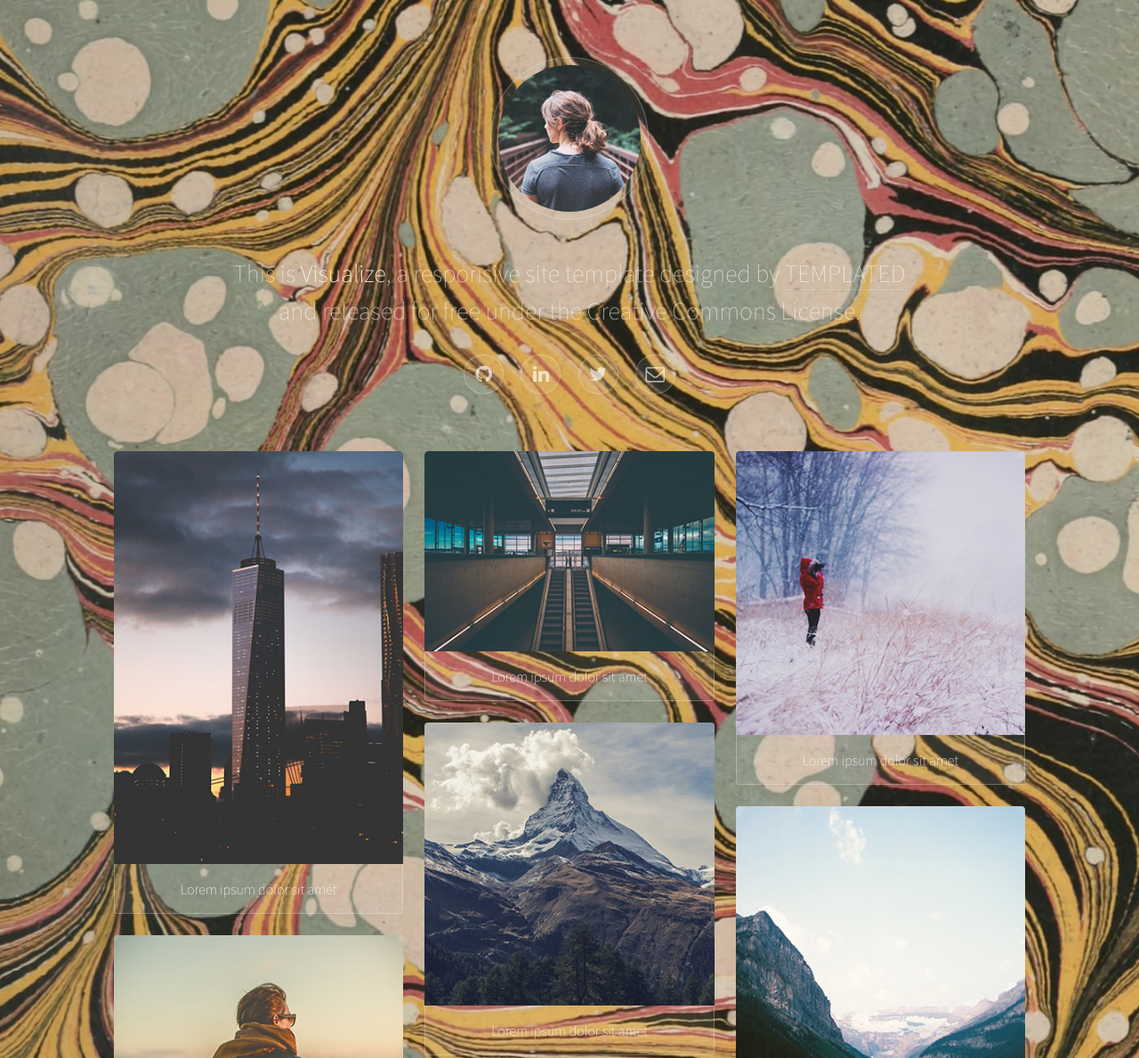
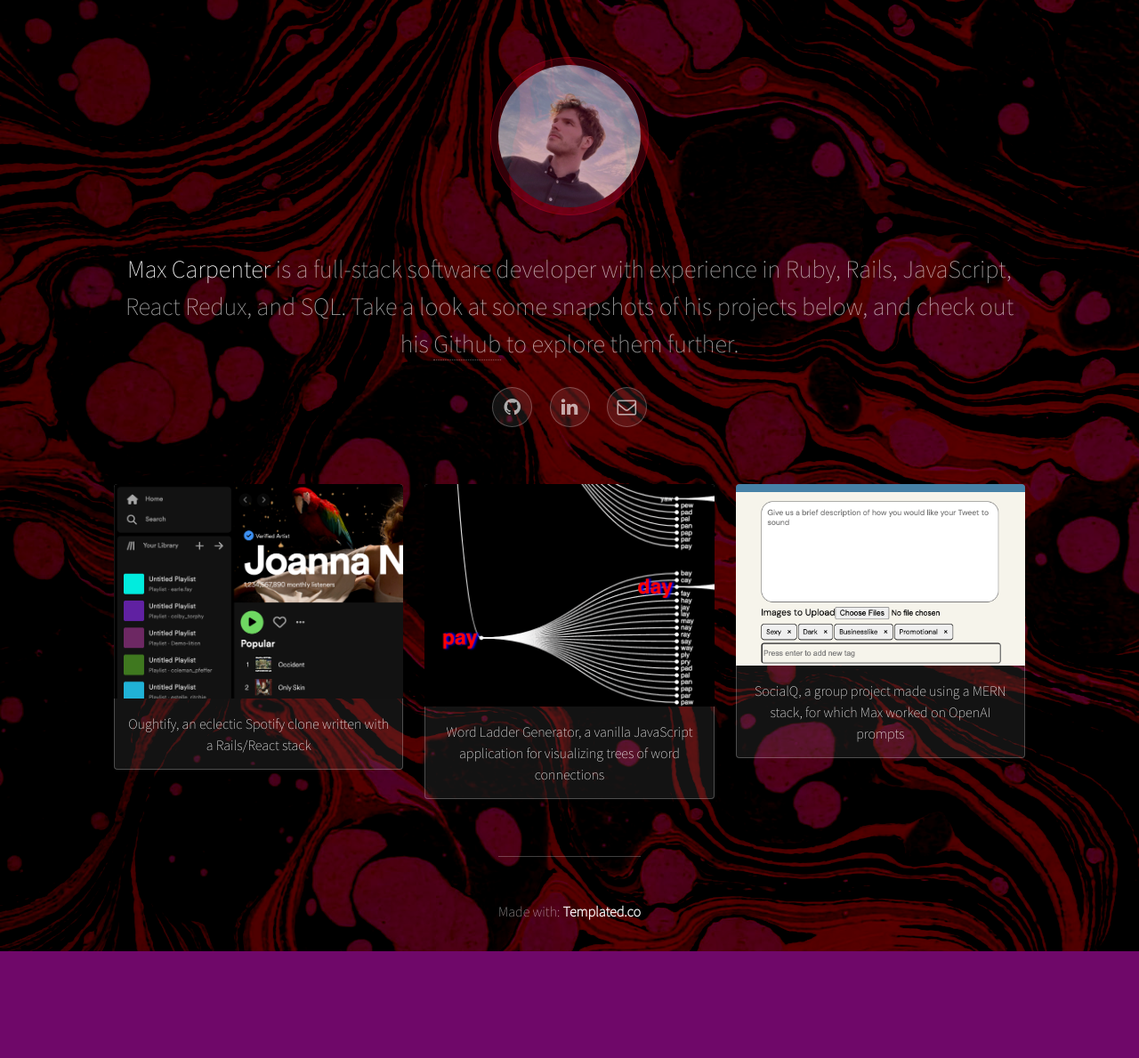
Before and after one commit to mxcrpntr/portfolio, a plain HTML site: page index.html in a window 1280 px wide. Shown: the top 1189 px of the page at 89% size. After the commit the page ends 1069 px from the top, so only its background shows below. Drawn offline with Linux system fonts and the light colour scheme.

Commit message:
committing all updated changes

```diff
--- a/assets/css/main.css
+++ b/assets/css/main.css
@@ -1409,11 +1409,11 @@
 	}
 
 	body {
-		background-color: #000;
+		background-color: #6f0869;
 		background-image: url("../../images/shandy_marbled_page.jpg");
 		background-size: cover;
 		background-position: top center;
-		background-blend-mode: difference;
+		background-blend-mode:color-burn;
 	}
 
 		body.is-loading *, body.is-loading *:before, body.is-loading *:after {
@@ -2597,15 +2597,28 @@
 			display: inline-block;
 			margin: 0 0 2em 0;
 			padding: 0.5em;
-			border: solid 1px rgba(255, 255, 255, 0.25);
-			background-color: rgba(255, 255, 255, 0.075);
+			border: solid 1px rgba(253, 0, 42, 0.2);
+			background-color: rgba(253, 0, 42, 0.2);
+		}
+		#header .avatar:hover {
+			border: solid 1px rgba(253, 0, 42, 0);
+			background-color: rgba(253, 0, 42, 0);
+			transition: .5s;
 		}
 
 			#header .avatar img {
 				border-radius: 100%;
 				display: block;
 				width: 10em;
-			}
+				opacity: .65;
+			}
+			#header .avatar img:hover {
+				opacity: .8;
+				transform: scale(1.2);
+				transition: all .7s ease-in;
+				transition: all .7s ease-out;
+			}
+
 
 		@media screen and (max-width: 1280px) {
 
--- a/index.html
+++ b/index.html
@@ -6,7 +6,7 @@
 -->
 <html>
 	<head>
-		<title>Visualize by TEMPLATED</title>
+		<title>Max Carpenter's Portfolio</title>
 		<meta charset="utf-8" />
 		<meta name="viewport" content="width=device-width, initial-scale=1" />
 		<link rel="stylesheet" href="assets/css/main.css" />
@@ -18,14 +18,12 @@
 
 				<!-- Header -->
 					<header id="header">
-						<span class="avatar"><img src="images/avatar.jpg" alt="" /></span>
-						<h1>This is <strong>Visualize</strong>, a responsive site template designed by <a href="http://templated.co">TEMPLATED</a><br />
-						and released for free under the Creative Commons License.</h1>
+						<span class="avatar"><img src="images/max_headshot.jpeg" alt="" /></span>
+						<h1><strong>Max Carpenter</strong> is a full-stack software developer with experience in Ruby, Rails, JavaScript, React Redux, and SQL. Take a look at some snapshots of his projects below, and check out his <a href="https://github.com/mxcrpntr">Github</a> to explore them further.</h1>
 						<ul class="icons">
-							<li><a href="#" class="icon style2 fa-github"><span class="label">Github</span></a></li>
-							<li><a href="#" class="icon style2 fa-linkedin"><span class="label">LinkedIn</span></a></li>
-							<li><a href="#" class="icon style2 fa-twitter"><span class="label">Twitter</span></a></li>
-							<li><a href="#" class="icon style2 fa-envelope-o"><span class="label">Email</span></a></li>
+							<li><a href="https://github.com/mxcrpntr" class="icon style2 fa-github"><span class="label">Github</span></a></li>
+							<li><a href="https://www.linkedin.com/in/max-carpenter-245746288/" class="icon style2 fa-linkedin"><span class="label">LinkedIn</span></a></li>
+							<li><a href="mailto:max@donkeypuzzletree.com" class="icon style2 fa-envelope-o"><span class="label">Email</span></a></li>
 						</ul>
 					</header>
 
@@ -35,37 +33,21 @@
 						<!-- Thumbnails -->
 							<section class="thumbnails">
 								<div>
-									<a href="images/fulls/01.jpg">
-										<img src="images/thumbs/01.jpg" alt="" />
-										<h3>Lorem ipsum dolor sit amet</h3>
-									</a>
-									<a href="images/fulls/02.jpg">
-										<img src="images/thumbs/02.jpg" alt="" />
-										<h3>Lorem ipsum dolor sit amet</h3>
+									<a href="images/thumbs/oughtify.png">
+										<img src="images/thumbs/oughtify3.png" alt="" />
+										<h3>Oughtify, an eclectic Spotify clone written with a Rails/React stack</h3>
 									</a>
 								</div>
 								<div>
-									<a href="images/fulls/03.jpg">
-										<img src="images/thumbs/03.jpg" alt="" />
-										<h3>Lorem ipsum dolor sit amet</h3>
-									</a>
-									<a href="images/fulls/04.jpg">
-										<img src="images/thumbs/04.jpg" alt="" />
-										<h3>Lorem ipsum dolor sit amet</h3>
-									</a>
-									<a href="images/fulls/05.jpg">
-										<img src="images/thumbs/05.jpg" alt="" />
-										<h3>Lorem ipsum dolor sit amet</h3>
+									<a href="images/thumbs/wordladder.png">
+										<img src="images/thumbs/wordladder1.png" alt="" />
+										<h3>Word Ladder Generator, a vanilla JavaScript application for visualizing trees of word connections</h3>
 									</a>
 								</div>
 								<div>
-									<a href="images/fulls/06.jpg">
-										<img src="images/thumbs/06.jpg" alt="" />
-										<h3>Lorem ipsum dolor sit amet</h3>
-									</a>
-									<a href="images/fulls/07.jpg">
-										<img src="images/thumbs/07.jpg" alt="" />
-										<h3>Lorem ipsum dolor sit amet</h3>
+									<a href="images/thumbs/socialq.png">
+										<img src="images/thumbs/socialq1.png" alt="" />
+										<h3>SocialQ, a group project made using a MERN stack, for which Max worked on OpenAI prompts</h3>
 									</a>
 								</div>
 							</section>
```
Also changed, not shown: images/bg.jpg (deleted), images/max_headshot.jpeg (added), images/thumbs/oughtify3.png (added), images/thumbs/socialq.png (added), images/thumbs/socialq1.png (added), images/thumbs/socialq2.png (added), images/thumbs/wordladder.png (added), images/thumbs/wordladder1.png (added), 2 other files.
